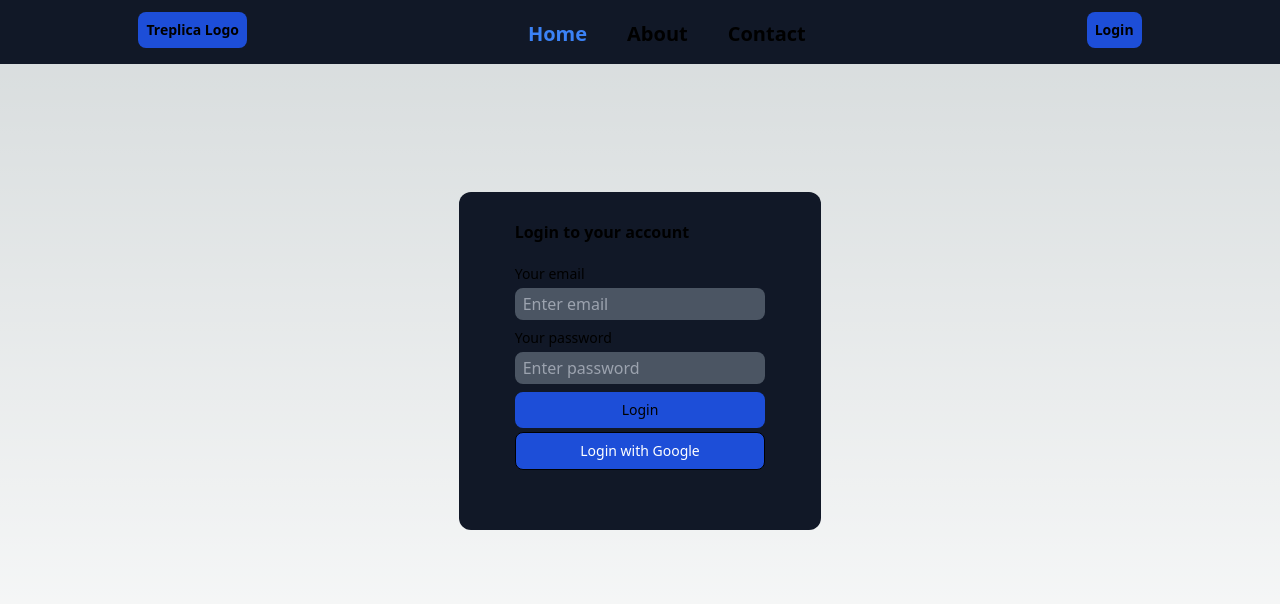
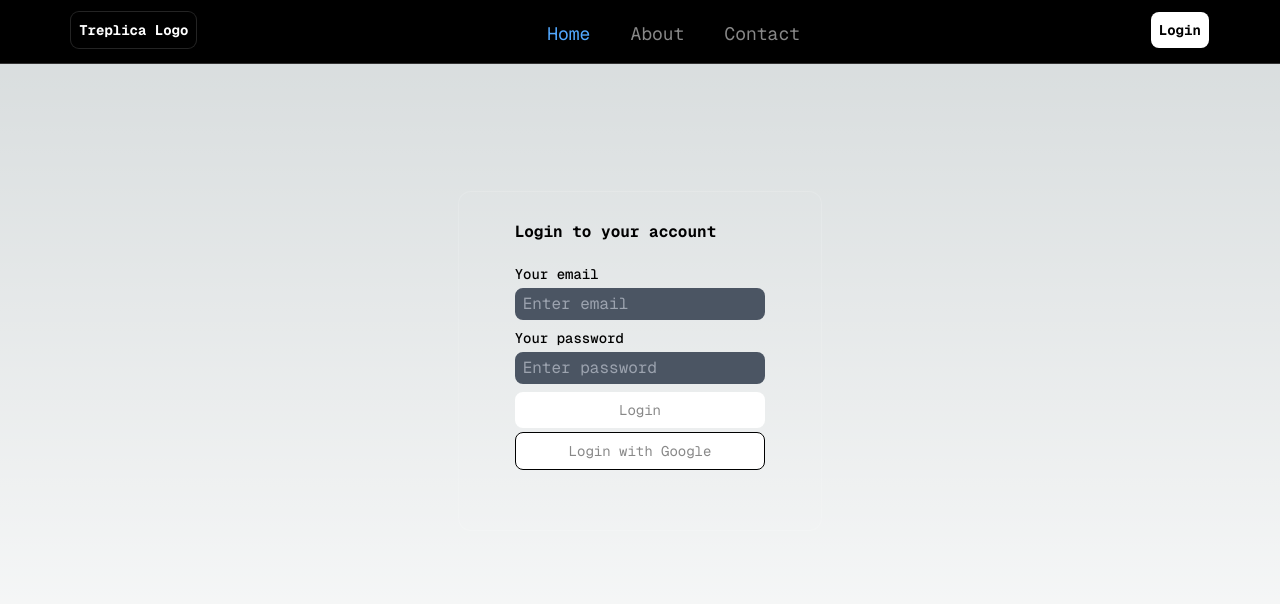
Before and after one commit to omaralfawareh/TrelloNextJS, a Next.js app: page /login in a window 1280 px wide. Shown: the top 604 px of the page. Built offline with nearby package versions, Linux system fonts and the light colour scheme; no server answers.

Commit message:
feat: design improvements

```diff
--- a/components/boards/BoardsContainer.js
+++ b/components/boards/BoardsContainer.js
@@ -44,7 +44,7 @@ function BoardsContainer() {
     },
   });
   return (
-    <div className="flex flex-col gap-5 items-center p-10 pt-5 w-full rounded-lg relative min-h-[80vh] border-2">
+    <div className="flex flex-col gap-5 items-center p-10 pt-5 w-full rounded-lg relative min-h-[80vh] ">
       <div className="flex justify-between w-full">
         <h1 className="text-3xl">
           Welcome {authCtx?.user?.name || authCtx?.user?.displayName} to your{" "}
@@ -61,9 +61,9 @@ function BoardsContainer() {
         </div>
       </div>
 
-      <div className="flex flex-col items-center justify-center w-full min-h-[70vh]">
+      <div className="flex flex-col items-center justify-start w-full min-h-[70vh]">
         {boards ? (
-          <div className="w-full flex flex-row p-10 gap-2 flex-wrap justify-center">
+          <div className="w-full flex flex-row-reverse p-10 gap-2 flex-wrap justify-end ">
             {boards.map((board) => (
               <BoardCard
                 key={board.id}
--- a/components/layout/Navbar.js
+++ b/components/layout/Navbar.js
@@ -1,53 +1,51 @@
 import { useContext } from "react";
 import Link from "next/link";
 import AuthContext from "@/store/auth-context";
+import classNames from "classnames";
 
-function Navbar() {
+function Navbar({ className }) {
   const authCtx = useContext(AuthContext);
 
   return (
-    <nav className="flex justify-center p-2 bg-gray-900 fixed w-full text-xl z-10">
-      <div className="flex content-center justify-between w-[80%] p-1 rounded-lg">
+    <nav
+      className={classNames(
+        "flex justify-center p-2 bg-black shadow-md  fixed w-full text-xl z-10 text-[18px] text-[#888888]",
+        className,
+      )}
+      style={{ boxShadow: "rgb(51, 51, 51) 0px -1px 0px 0px inset" }}
+    >
+      <div className="flex content-center justify-between w-[90%] py-1 rounded-lg">
         <Link
           type="button"
           href="/login"
-          className="align-middle button bg-blue-700 text-base font-bold"
+          className="align-middle button !bg-black font-bold !text-white"
+          style={{ boxShadow: "rgba(255, 255, 255, 0.14) 0px 0px 0px 1px" }}
         >
           <span>Treplica Logo</span>
         </Link>
-        <ul className="flex items-center content-end flex-row pt-1 space-x-10 block">
+        <ul className="flex items-center content-end flex-row pt-1 space-x-10 block text-[18px]">
           <li>
-            <Link
-              href="/"
-              className="hover:text-blue-700 font-bold"
-              aria-current="page"
-            >
+            <Link href="/" className="hover:text-white" aria-current="page">
               <span className="text-center">Home</span>
             </Link>
           </li>
           <li>
-            <Link
-              href="/about"
-              className=" text-center hover:text-blue-700 font-bold"
-            >
+            <Link href="/about" className=" text-center hover:text-white">
               About
             </Link>
           </li>
           <li>
-            <Link
-              href="/contact"
-              className="align-center hover:text-blue-700 font-bold"
-            >
+            <Link href="/contact" className="align-center hover:text-white">
               Contact
             </Link>
           </li>
         </ul>
-        {authCtx.user ? (
+        {authCtx?.user ? (
           <Link
             type="button"
             onClick={authCtx.signOut}
             href="/"
-            className="align-middle button bg-blue-700 text-base font-bold"
+            className="align-middle button !text-black bg-white font-bold"
           >
             <span>Logout</span>
           </Link>
@@ -55,7 +53,7 @@ function Navbar() {
           <Link
             type="button"
             href="/login"
-            className="align-middle button bg-blue-700 text-base font-bold"
+            className="align-middle button !text-black bg-white font-bold"
           >
             <span>Login</span>
           </Link>
--- a/components/layout/layout.js
+++ b/components/layout/layout.js
@@ -1,10 +1,13 @@
 import Navbar from "@/components/layout/Navbar";
+import { GeistMono } from "geist/font/mono";
 
 function Layout({ children }) {
   return (
     <>
-      <Navbar></Navbar>
-      <main className="p-24 pb-5 h-screen">{children}</main>
+      <Navbar className={GeistMono.className}></Navbar>
+      <main className={`p-24 pb-5 h-screen ${GeistMono.className}`}>
+        {children}
+      </main>
     </>
   );
 }
--- a/components/lists/listCard.js
+++ b/components/lists/listCard.js
@@ -30,6 +30,7 @@ function ListCard({ id, boardID }) {
     queryFn: fetchCards,
     enabled: !!authCtx?.user,
   });
+
   const { mutate: addCard, isPending } = useMutation({
     mutationFn: () => {
       addDoc(
@@ -44,12 +45,13 @@ function ListCard({ id, boardID }) {
       );
     },
     onSuccess: () => {
-      queryClient.invalidateQueries(["lists", boardID]);
+      queryClient.invalidateQueries(["cards", id, boardID]);
     },
     onError: (error) => {
       console.error("Error adding list to board:", error);
     },
   });
+
   if (isLoading) return null;
   return (
     <SortableContext id={id} items={cards?.map((item) => item.id)}>
@@ -69,11 +71,21 @@ function ListCard({ id, boardID }) {
             />
           ))}
           <button
-            className={classNames("w-full", { "bg-gray-500": isPending })}
+            className={classNames(
+              "w-full flex justify-center items-center gap-1",
+              {
+                "cursor-not-allowed": isPending,
+              },
+            )}
             onClick={addCard}
             disabled={isPending}
           >
-            + Add Card
+            {isPending ? (
+              <div className="h-4 w-4 border-[3px] border-t-transparent border-white rounded-full animate-spin"></div>
+            ) : (
+              <div>+</div>
+            )}{" "}
+            Add Card
           </button>
         </div>
       </div>
--- a/package.json
+++ b/package.json
@@ -23,6 +23,7 @@
     "classnames": "^2.5.1",
     "firebase": "^10.9.0",
     "firebase-admin": "^12.1.0",
+    "geist": "^1.3.1",
     "lint-staged": "^15.3.0",
     "next": "15.1.3",
     "prettier": "^3.4.2",
--- a/pages/board/[boardID].js
+++ b/pages/board/[boardID].js
@@ -36,8 +36,10 @@ function Board() {
   );
 
   const handleDragEnd = async (event) => {
-    const { active } = event;
+    const { active, over } = event;
     const { id } = active;
+    const { id: overid } = over;
+    console.log("omar idss", id, overid);
     if (
       !activeIdTest.current ||
       !overIdTest.current ||
@@ -61,7 +63,7 @@ function Board() {
         ),
         activeCard,
       );
-      console.log("omar Adding", `/lists/${overIdTest.current}/cards/${id}`);
+      queryClient.invalidateQueries(["cards", overIdTest.current, boardID]);
     } catch (error) {
       console.log("Error adding card to new list:", error);
     }
@@ -72,10 +74,7 @@ function Board() {
         `users/${authCtx?.user?.uid}/boards/${boardID}/lists/${activeIdTest.current}/cards/${id}`,
       );
       await deleteDoc(activeDoc);
-      console.log(
-        "omar deleting",
-        `/lists/${activeIdTest.current}/cards/${id}`,
-      );
+      queryClient.invalidateQueries(["cards", activeIdTest.current, boardID]);
       activeIdTest.current = null;
     } catch (error) {
       console.log("Error deleting card:", error);
--- a/pages/login/index.js
+++ b/pages/login/index.js
@@ -32,7 +32,10 @@ function Login() {
   return (
     <>
       <div className="flex flex-col justify-center content-center items-center py-24">
-        <div className="container lg:w-1/3 md:w-full bg-gray-900 rounded-xl p-10 pt-5">
+        <div
+          className="container lg:w-1/3 md:w-full rounded-xl p-10 pt-5"
+          style={{ boxShadow: "rgba(255, 255, 255, 0.14) 0px 0px 0px 1px" }}
+        >
           <form onSubmit={handleFeedback}>
             <div className="flex flex-col p-4 pt-2">
               <h1 className="mb-5 font-bold">Login to your account</h1>
@@ -60,7 +63,9 @@ function Login() {
                   setPassword(e.target.value);
                 }}
               />
-              <button className="button">Login</button>
+              <button className="button hover:text-blue-500 hover:border-blue-500">
+                Login
+              </button>
               <button
                 onClick={authCtx.googleLogin}
                 className="button bg-white border border-black hover:text-blue-500 hover:border-blue-500 hover:bg-white text-white"
--- a/styles/globals.css
+++ b/styles/globals.css
@@ -6,10 +6,10 @@
   @apply mt-1 mb-2 rounded-lg bg-gray-600 text-white p-1 pl-2 focus:outline-white focus:outline;
 }
 .button {
-  @apply bg-blue-700 hover:bg-blue-800 p-2 mb-1 text-center text-sm rounded-lg;
+  @apply bg-white p-2 mb-1 text-center text-sm rounded-lg text-[#888888];
 }
 a[aria-current] {
-  @apply text-blue-500;
+  @apply text-[#52A8FF];
 }
 
 :root {
```
Also changed, not shown: 1 other file (tests, documents, lock files or other folders).
